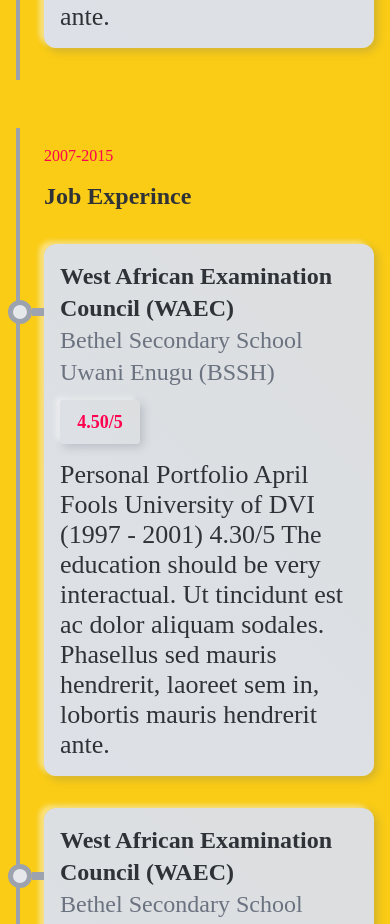
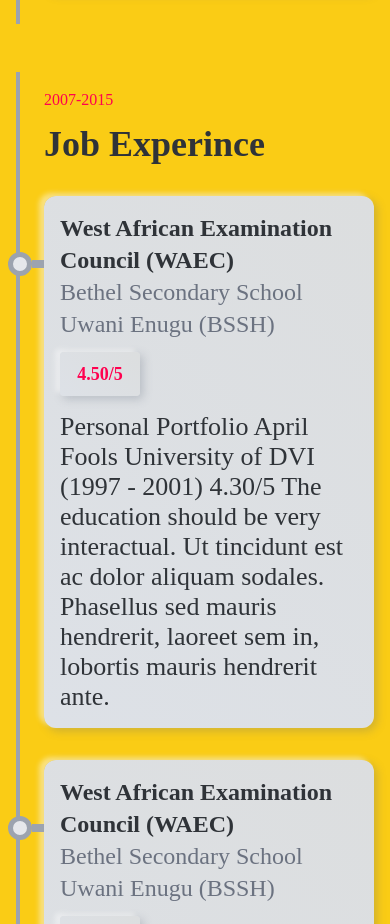
Before and after one commit to ultramind/my-official-react-portfolio, a React (Vite) app: page / in a window 390 px wide. Shown: the part 7480-8404 px from the top of the page. Built offline with nearby package versions, Linux system fonts and the light colour scheme; a web font is replaced by a local one.

Commit message:
Styled the Testimony section responsiveness sm,md,lg,xl

```diff
--- a/src/components/Resume/Education.jsx
+++ b/src/components/Resume/Education.jsx
@@ -60,7 +60,7 @@
       {/* Seconf colum */}
       <div className="border-l-4 border-gray-400 pl-6 py-4 pb-8">
         <h3 className="text-primary mb-3">2007-2015</h3>
-        <h2 className="text-2xl font-extrabold md:text-4xl">Job Experince</h2>
+        <h2 className="font-extrabold text-4xl">Job Experince</h2>
         {/* main contents */}
         <div className="shadow-default rounded-xl mt-8 p-4 relative before:absolute before:w-6 before:h-6 before:bg-gray-200 before:rounded-full before:-left-9 before:top-14 before:border-[5px] before:border-gray-400 after:absolute after:w-3 after:h-2 after:bg-gray-400 after:-left-3 after:top-16">
           <div className="space-y-3">
--- a/src/components/Resume/index.jsx
+++ b/src/components/Resume/index.jsx
@@ -23,7 +23,7 @@
         <h3 className="text-primary text-2xl">7+ YEARS OF EXPERIENCE</h3>
         <h1 className="font-bold text-6xl">My Resume</h1>
       </div>
-      <div className="cardContainer space-y-14 mt-10 p-0">
+      <div className="cardContainer space-y-0 mt-10 p-0">
         {/* card item */}
         <div className="tab_btn_container flex justify-center space-x-4 md:space-x-14">
           <button
--- a/src/components/Testimonial/index.jsx
+++ b/src/components/Testimonial/index.jsx
@@ -28,7 +28,7 @@
   };
   // console.log(data);
   return (
-    <div className="p-4 my-20 md:px-[20%] ">
+    <div className="p-4 my-20 md:px-12 lg:px-36 ">
       <div className="title text-center space-y-3 mb-16" data-aos="fade-up">
         <h3 className="text-primary">WHAT CLIENTS SAY</h3>
         <h1 className="text-5xl font-bold md:text-6xl">Testimonial</h1>
```
